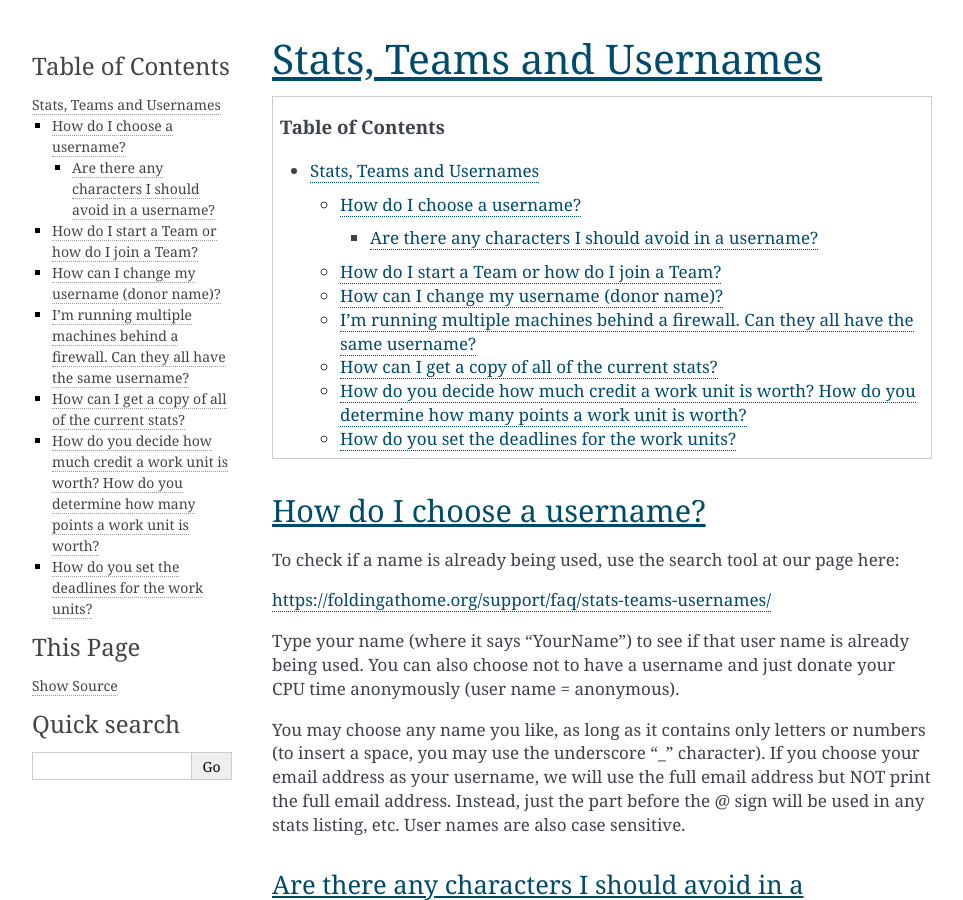
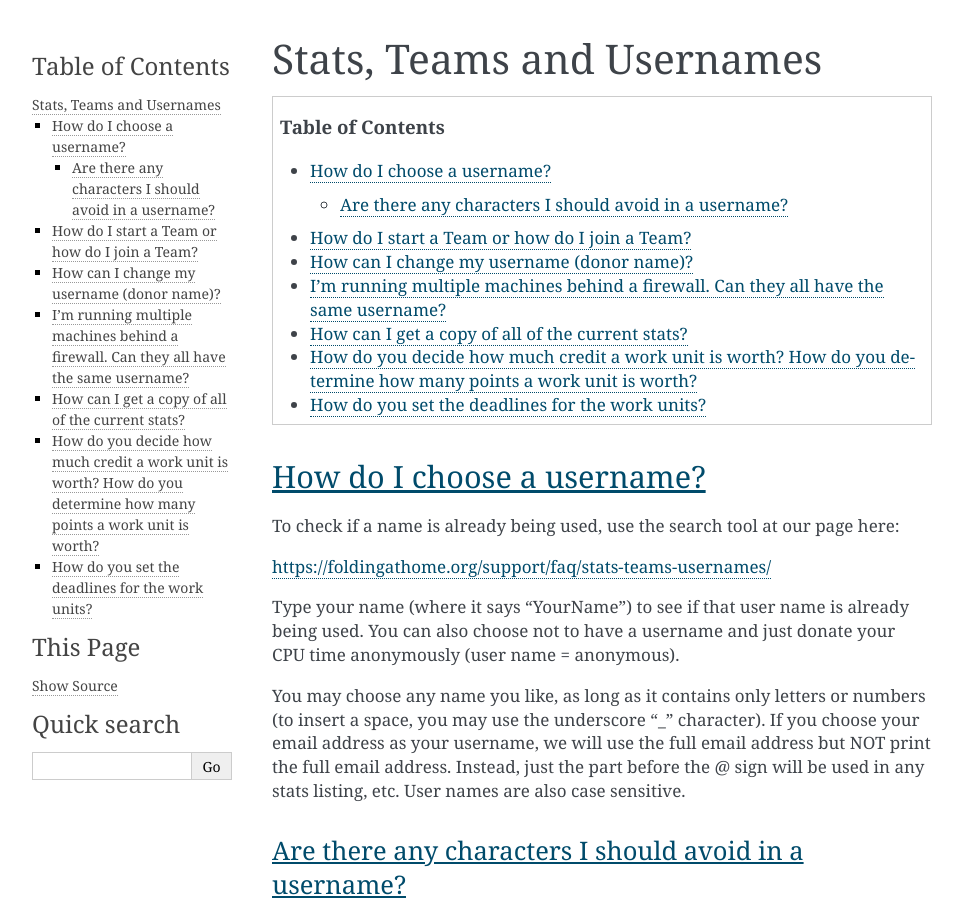
Before and after one commit to FoldingCommunity/fah-client-documentation, a Sphinx documentation site: the page built from docs/source/stats.rst, in a window 1280 px wide and 900 px high. Shown: the whole window, without its empty margins (148-1111 px from the left). Built offline with Sphinx 7.4.7, drawn with Linux system fonts in a browser that asks for light colours; some of the changed lines change nothing that is shown.

Commit message:
Updated stats.rst

```diff
--- a/docs/source/stats.rst
+++ b/docs/source/stats.rst
@@ -3,7 +3,7 @@
 ==========================
 
 .. contents:: Table of Contents
-   :depth: 3
+   :local:
 
 How do I choose a username?
 ===========================
```
